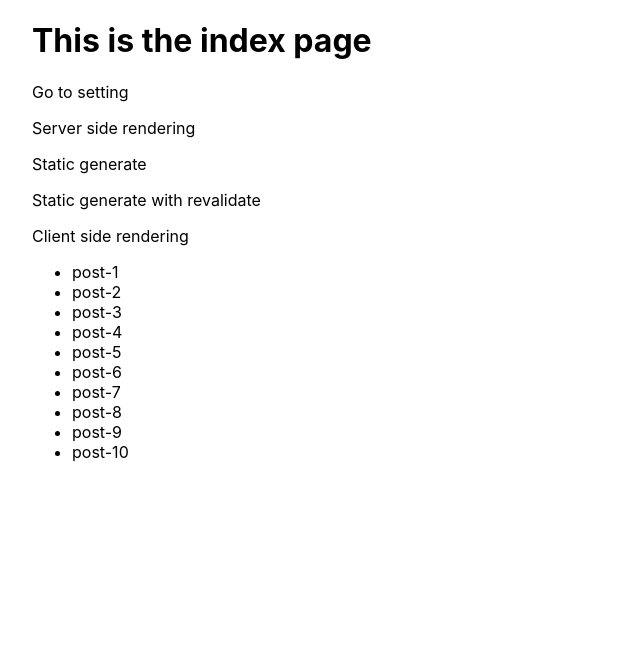
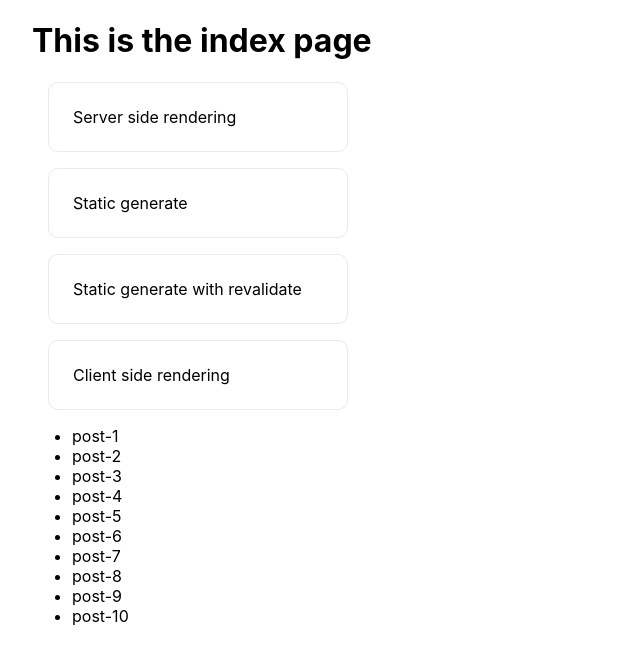
Before and after one commit to JasonChan1129/next-demo, a Next.js app: page / in a window 1280 px wide. Shown: the top 660 px of the page, without its empty margins (0-640 px from the left). Built offline with nearby package versions, Linux system fonts and the light colour scheme.

Commit message:
feat: 🎸 remove all irrelavent features

```diff
--- a/pages/index.js
+++ b/pages/index.js
@@ -5,7 +5,7 @@ import Link from 'next/link';
 export default function Home() {
 	const posts = Array.from({ length: 10 }).map((_, i) => (
 		<li key={i}>
-			<Link href={`/posts/${i}`}>{`post-${1 + i}`}</Link>
+			<Link href={`/posts/${i + 1}`}>{`post-${1 + i}`}</Link>
 		</li>
 	));
 
@@ -18,19 +18,16 @@ export default function Home() {
 			</Head>
 
 			<h1>This is the index page</h1>
-			<p>
-				<Link href="/setting">Go to setting</Link>
-			</p>
-			<p>
+			<p className={styles.card}>
 				<Link href="/rateSSR">Server side rendering</Link>
 			</p>
-			<p>
+			<p className={styles.card}>
 				<Link href="/rateSG">Static generate</Link>
 			</p>
-			<p>
+			<p className={styles.card}>
 				<Link href="/revalidate">Static generate with revalidate</Link>
 			</p>
-			<p>
+			<p className={styles.card}>
 				<Link href="/rateCSR">Client side rendering</Link>
 			</p>
 			<ul>{posts}</ul>
```
Also changed, not shown: pages/rateCSR.js (+0 -12 lines), pages/rateSSR.js (+1 -18 lines), pages/setting.js (deleted, +0 -11 lines).
